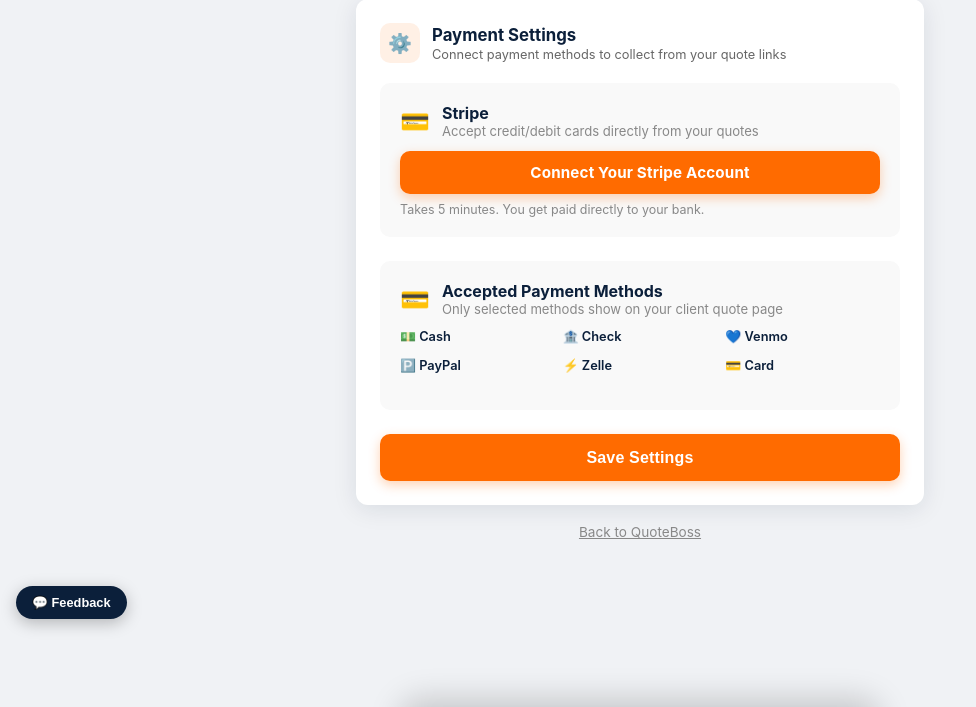
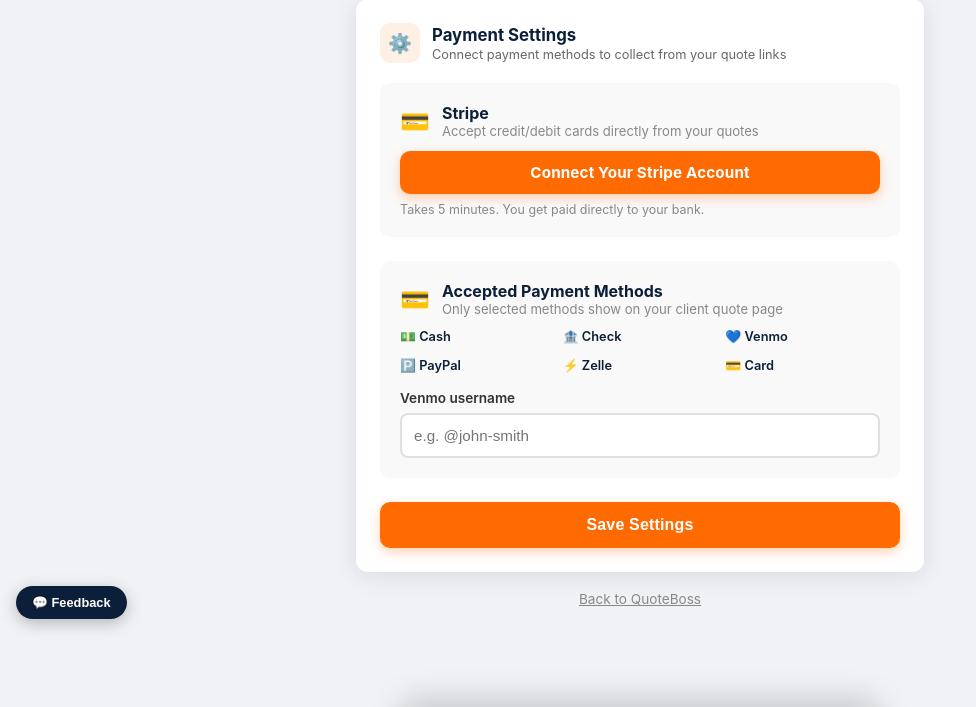
Before and after one commit to kldenterprisellc/quoteboss, a Flask app: page /settings in a window 1280 px wide. Shown: the part 93-800 px from the top of the page, without its empty margins (0-976 px from the left). Run offline with Flask 3, Linux system fonts and the light colour scheme; the visitor is signed in with stand-in values (Sample User, id 1); data that the repository does not hold is empty; some libraries are stand-ins or nearby versions.

Commit message:
Add Venmo handle: settings field, DB migration, client quote panel

```diff
--- a/app.py
+++ b/app.py
@@ -1168,11 +1168,12 @@ def view_quote(quote_id):
     contractor = get_contractor(whop_user_id) if whop_user_id else {}
     has_stripe = bool(contractor.get('stripe_account_id')) if contractor else False
     zelle_handle = contractor.get('zelle_handle', '') if contractor else ''
+    venmo_handle = contractor.get('venmo_handle', '') if contractor else ''
     fee_mode = 'pass_to_client'
     raw_methods = contractor.get('payment_methods', '') if contractor else ''
     accepted_methods = [m.strip() for m in raw_methods.split(',') if m.strip()] if raw_methods else ['cash', 'check', 'venmo']
 
-    return render_template("quote_view.html", quote=quote, has_stripe=has_stripe, zelle_handle=zelle_handle, fee_mode=fee_mode, accepted_methods=accepted_methods)
+    return render_template("quote_view.html", quote=quote, has_stripe=has_stripe, zelle_handle=zelle_handle, venmo_handle=venmo_handle, fee_mode=fee_mode, accepted_methods=accepted_methods)
 
 
 @app.route("/settings")
@@ -1190,7 +1191,7 @@ def update_settings():
         return jsonify({"error": "Unauthorized"}), 401
     data = request.get_json(force=True)
 
-    allowed_fields = ['zelle_handle', 'fee_mode', 'payment_methods']
+    allowed_fields = ['zelle_handle', 'venmo_handle', 'fee_mode', 'payment_methods']
     updates = {k: v for k, v in data.items() if k in allowed_fields}
 
     if updates:
--- a/database.py
+++ b/database.py
@@ -70,6 +70,7 @@ def init_db():
             ('stripe_account_id', 'TEXT'),
             ('stripe_onboarding_complete', 'INTEGER DEFAULT 0'),
             ('zelle_handle', 'TEXT'),
+            ('venmo_handle', 'TEXT'),
             ('fee_mode', 'TEXT'),
         ]
         for col_name, col_type in new_contractor_cols:
--- a/templates/quote_view.html
+++ b/templates/quote_view.html
@@ -687,8 +687,14 @@
     <div id="pay-detail-venmo" class="pay-detail" style="display:none;">
       <div style="background:#f5f0ff;border-radius:10px;padding:1rem;text-align:center;">
         <div style="font-weight:700;color:#3D95CE;font-size:1rem;margin-bottom:0.35rem;">💙 Venmo</div>
+        {% if venmo_handle %}
+        <div style="font-size:1.1rem;font-weight:800;color:#3D95CE;margin-bottom:0.25rem;">{{ venmo_handle }}</div>
+        <div style="font-size:0.9rem;color:#333;">Send {% if deposit_pct and deposit_pct < 100 %}<strong>${{ "{:,.0f}".format(deposit_amount) }} deposit</strong>{% else %}<strong>${{ "{:,.0f}".format(quote_price) }}</strong>{% endif %} via Venmo</div>
+        <div style="font-size:0.78rem;color:#888;margin-top:0.3rem;">Note: {{ quote.contractor_business or 'Job deposit' }}</div>
+        {% else %}
         <div style="font-size:0.9rem;color:#333;">Send {% if deposit_pct and deposit_pct < 100 %}<strong>${{ "{:,.0f}".format(deposit_amount) }} deposit</strong>{% else %}<strong>${{ "{:,.0f}".format(quote_price) }}</strong>{% endif %} to {{ quote.contractor_business or 'your contractor' }}</div>
         <div style="font-size:0.78rem;color:#888;margin-top:0.3rem;">Contact them for their Venmo handle</div>
+        {% endif %}
       </div>
     </div>
 
--- a/templates/settings.html
+++ b/templates/settings.html
@@ -100,6 +100,12 @@
                placeholder="e.g. john@email.com or (555) 123-4567"
                style="width:100%;padding:0.75rem;border:2px solid #e0e0e0;border-radius:8px;font-size:0.95rem;box-sizing:border-box;">
       </div>
+      <div id="settings-venmo-row" style="{% if 'venmo' not in pm %}display:none;{% endif %}margin-top:0.5rem;">
+        <label style="font-size:0.85rem;font-weight:600;color:#333;display:block;margin-bottom:0.4rem;">Venmo username</label>
+        <input type="text" id="venmo-handle" value="{{ contractor.get('venmo_handle', '') }}"
+               placeholder="e.g. @john-smith"
+               style="width:100%;padding:0.75rem;border:2px solid #e0e0e0;border-radius:8px;font-size:0.95rem;box-sizing:border-box;">
+      </div>
     </div>
 
 
@@ -130,11 +136,14 @@ function toggleSettingsPayMethod(el, value) {
   document.getElementById('settings-payment-methods').value = settingsPayMethods.join(',');
   const zelleRow = document.getElementById('settings-zelle-row');
   if (zelleRow) zelleRow.style.display = settingsPayMethods.includes('zelle') ? '' : 'none';
+  const venmoRow = document.getElementById('settings-venmo-row');
+  if (venmoRow) venmoRow.style.display = settingsPayMethods.includes('venmo') ? '' : 'none';
 }
 
 async function saveSettings() {
   const data = {
     zelle_handle: document.getElementById('zelle-handle')?.value || '',
+    venmo_handle: document.getElementById('venmo-handle')?.value || '',
     payment_methods: document.getElementById('settings-payment-methods')?.value || 'cash,check,venmo',
   };
   {% if plan_tier == 'pro' %}
```
